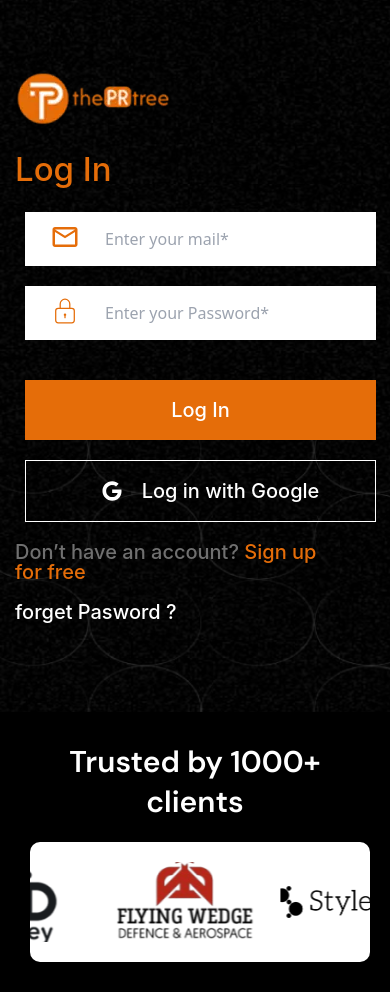
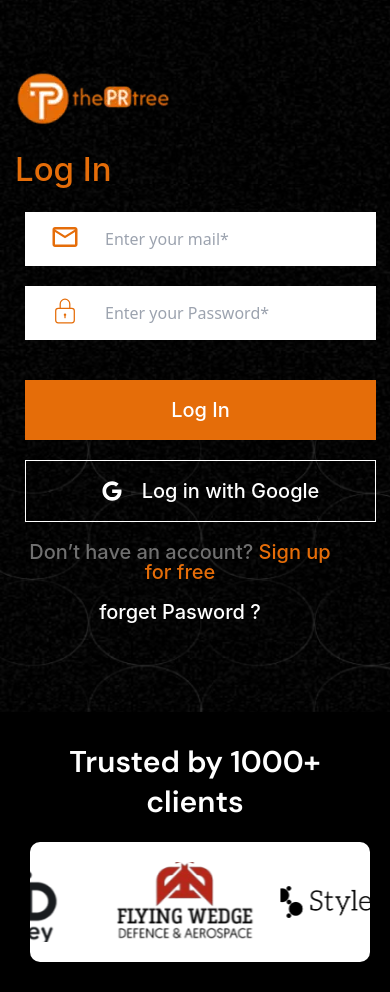
Before and after one commit to Priyanshu-pandey123/PRtree, a React (Vite) app: page /signIn in a window 390 px wide. Built offline with nearby package versions, Linux system fonts and the light colour scheme.

Commit message:
fix the design for forget mail

```diff
--- a/src/Component/Auth.jsx
+++ b/src/Component/Auth.jsx
@@ -176,8 +176,8 @@ const Auth = () => {
                   {isSubmitting
                     ? "Processing..."
                     : !isSignIn
-                    ? "Log In"
-                    : "Sign Up"}
+                      ? "Log In"
+                      : "Sign Up"}
                 </button>
               </form>
               <button className={style.googleLogin}>
@@ -207,7 +207,7 @@ const Auth = () => {
             <div className={style.authLeft}>
               <img src={prtreeLOGO} alt="logo not found" />
               <h1 className={style.authLogHead}>Forget Password</h1>
-              <form onSubmit={forgetHandleSubmit(onForgetEmailSubmit)}>
+              <form className={style.sendMailForm} onSubmit={forgetHandleSubmit(onForgetEmailSubmit)}>
                 <div className={style.authInputMain}>
                   <MdOutlineMail className={style.authIcon} />
                   <input
--- a/src/css/auth.module.css
+++ b/src/css/auth.module.css
@@ -165,4 +165,14 @@
     margin-block: 20px;
     margin-inline: 10px;
   }
+  .sendMailForm{
+    /* background-color: red; */
+    width: 100%;
+    padding: 10px;
+
+  }
+  .authPara{
+    text-align: center;
+  }
+
 }
```
